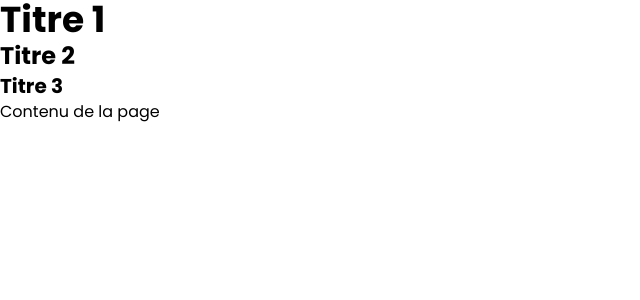
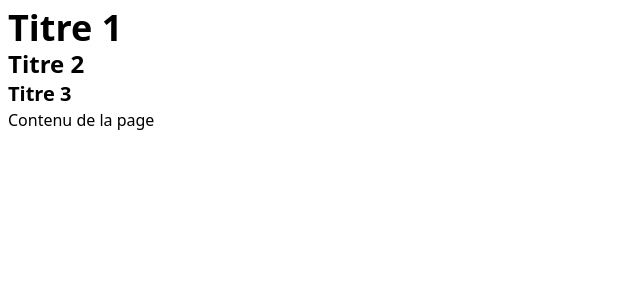
Before and after one commit to OHNIMUS-Leopold/CyberAware, a Nuxt app: page / in a window 1280 px wide. Shown: the top 300 px of the page, without its empty margins (0-640 px from the left). Built offline with nearby package versions, Linux system fonts and the light colour scheme.

Commit message:
colors variables

```diff
--- a/assets/css/main.css
+++ b/assets/css/main.css
@@ -3,10 +3,12 @@
 
 @theme {
     --font-poppins: Poppins, sans-serif;
+    --color-primary: #3F48CC;
+    --color-secondary: #2F3699;
 }
 
 body {
-    @apply text-black text-base font-poppins;
+    @apply text-black text-base p-2;
 }
 
 h1 {
```
